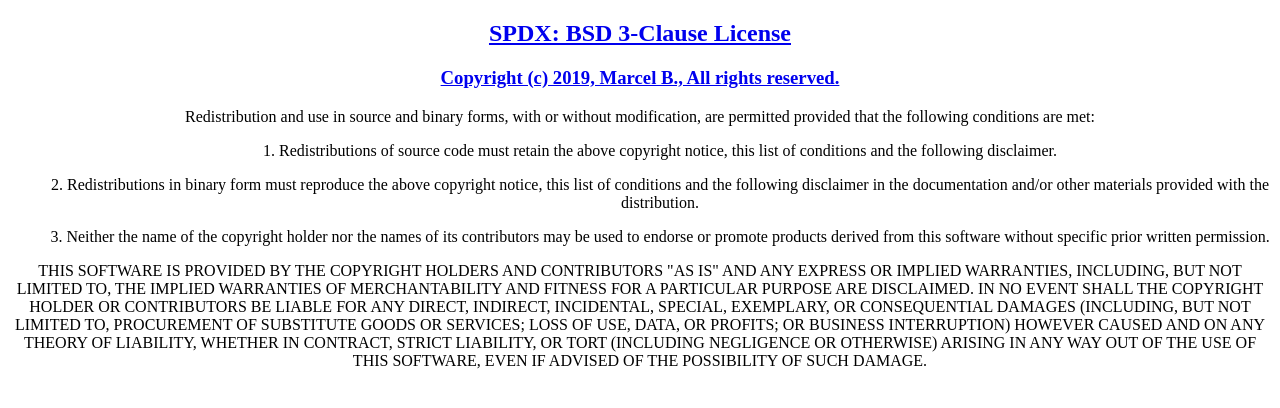
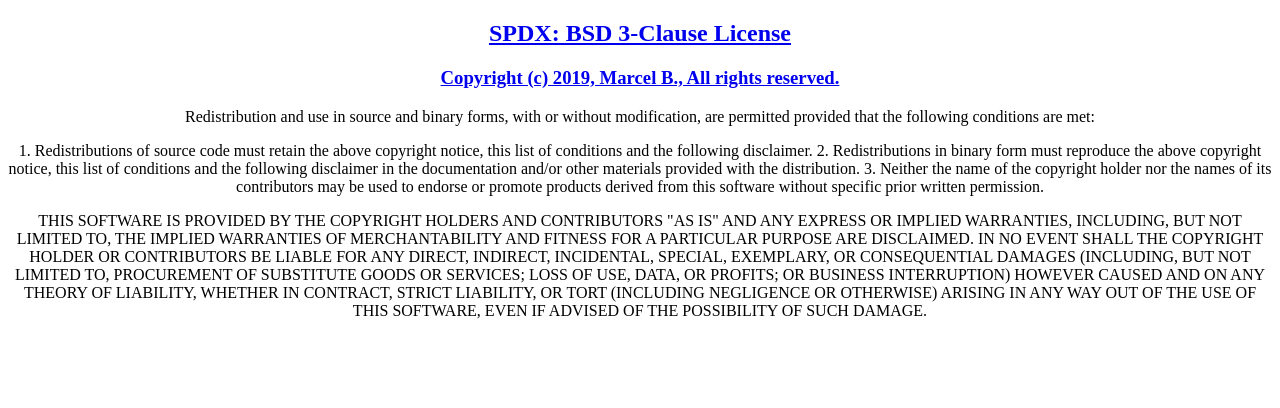
Before and after one commit to ergotamin/ergotamin.github.io, a plain HTML site: page index.html in a window 1280 px wide. Drawn offline with Linux system fonts and the light colour scheme.

Commit message:
Update index.html

```diff
--- a/index.html
+++ b/index.html
@@ -18,20 +18,18 @@
   modification, are permitted provided that the following conditions are met:
 </p>
 
- <ul align="center">
+ <p align="center">
  1. Redistributions of source code must retain the above copyright notice, this
     list of conditions and the following disclaimer.
- </ul>
- <ul align="center">
+
  2. Redistributions in binary form must reproduce the above copyright notice,
     this list of conditions and the following disclaimer in the documentation
     and/or other materials provided with the distribution.
- </ul>
- <ul align="center">
+
  3. Neither the name of the copyright holder nor the names of its
     contributors may be used to endorse or promote products derived from
     this software without specific prior written permission.
- </ul>
+ </p>
 
 <p align="center">
     THIS SOFTWARE IS PROVIDED BY THE COPYRIGHT HOLDERS AND CONTRIBUTORS "AS IS"
```
